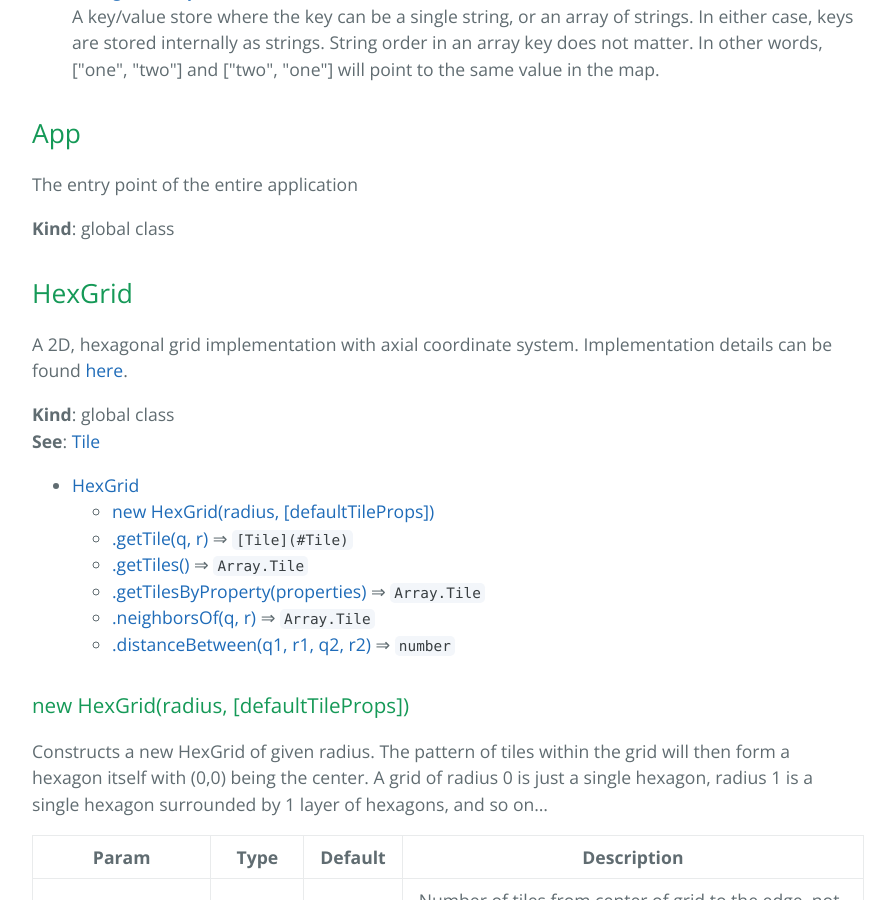
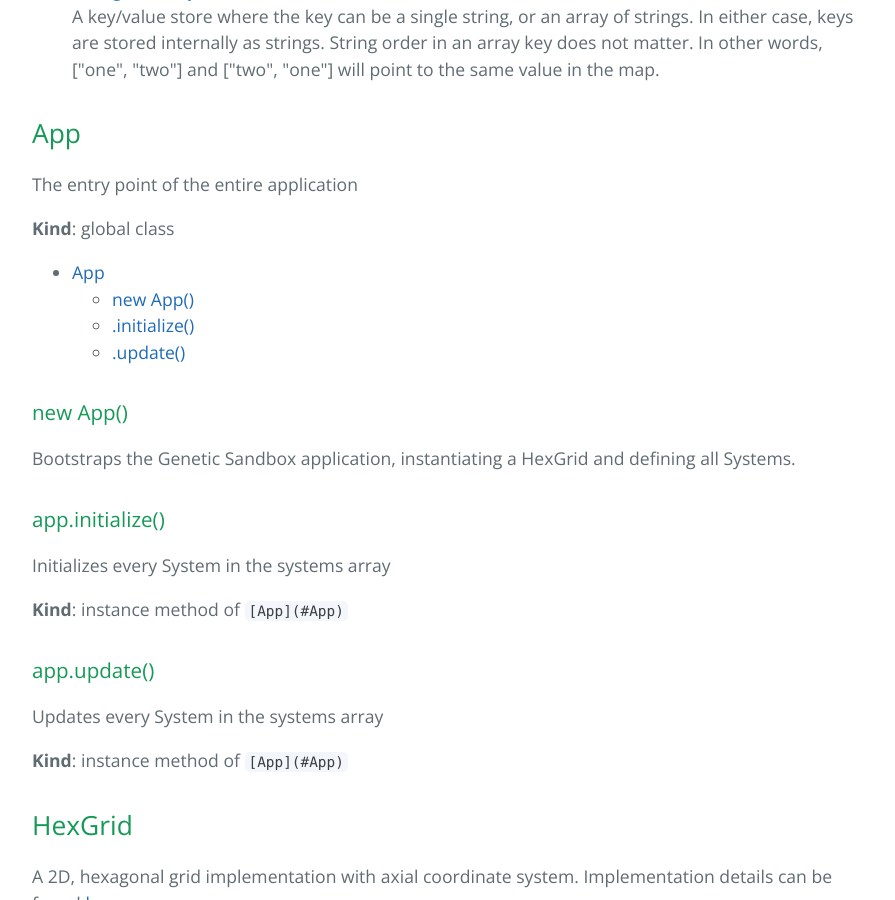
Before and after one commit to cjsauer/genetic-sandbox, a Jekyll site: the page built from site/docs.md, in a window 1280 px wide and 900 px high, scrolled down 1022 px. Shown: the whole window, without its empty margins (192-1087 px from the left). Built offline with Jekyll 4.4.1, drawn with Linux system fonts in a browser that asks for light colours.

Commit message:
Fill out the App class with a HexGrid and systems infrastructure

```diff
--- a/site/docs.md
+++ b/site/docs.md
@@ -46,6 +46,30 @@ order in an array key does not matter. In other words, [&quot;one&quot;, &quot;t
 The entry point of the entire application
 
 **Kind**: global class
+
+* [App](#App)
+    * [new App()](#new_App_new)
+    * [.initialize()](#App+initialize)
+    * [.update()](#App+update)
+
+<a name="new_App_new"></a>
+
+### new App()
+Bootstraps the Genetic Sandbox application, instantiating a HexGrid
+and defining all Systems.
+
+<a name="App+initialize"></a>
+
+### app.initialize()
+Initializes every System in the systems array
+
+**Kind**: instance method of <code>[App](#App)</code>
+<a name="App+update"></a>
+
+### app.update()
+Updates every System in the systems array
+
+**Kind**: instance method of <code>[App](#App)</code>
 <a name="HexGrid"></a>
 
 ## HexGrid
```
Also changed, not shown: src/main.js (+11 -0 lines), src/modules/App.js (+32 -2 lines), test/modules/app.test.js (+44 -7 lines).
